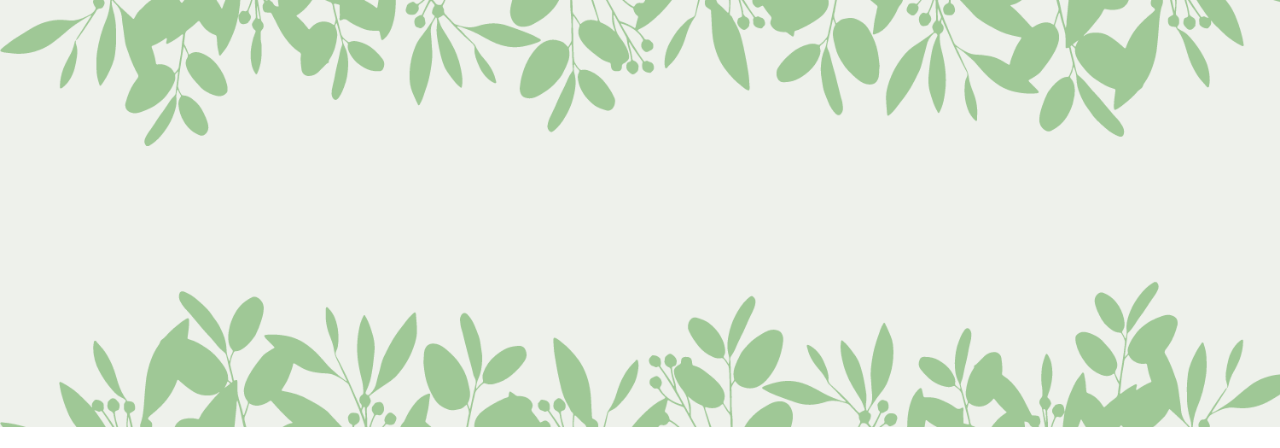
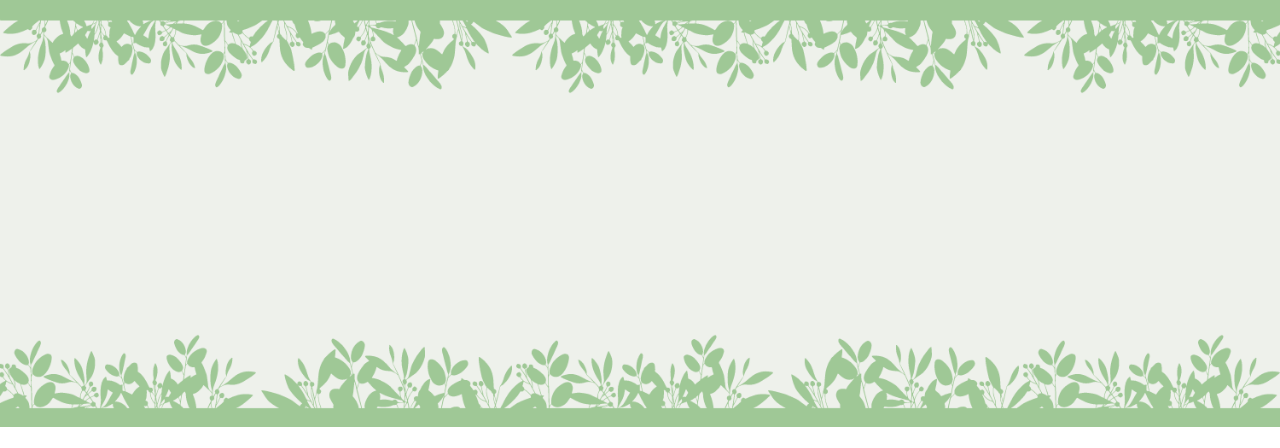
Before and after one commit to paskallogopedia/paskallogopedia.github.io, a plain HTML site: page arak/index.html in a window 1280 px wide. Shown: the top 448 px of the page. Drawn offline with Linux system fonts and the light colour scheme; files that its build step writes are made by us from their sources.

Commit message:
tökéletesborító

```diff
--- a/arak/index.html
+++ b/arak/index.html
@@ -117,7 +117,7 @@ window._wpemojiSettings = {"baseUrl":"https:\/\/s.w.org\/images\/core\/emoji\/14
 <div class="wp-site-blocks">
 <header class="wp-block-template-part">
 <div class="wp-block-cover is-light" style="min-height:439px">
-<span aria-hidden="true" class="wp-block-cover__background has-background-dim-0 has-background-dim" style="background-color:#000000"></span><img fetchpriority="high" decoding="async" width="1500" height="500" class="wp-block-cover__image-background wp-image-168" alt="" src="/wp-content/uploads/2024/03/micsodaotlet-2.png" data-object-fit="cover" srcset="/wp-content/uploads/2024/03/micsodaotlet-2.png 1500w, /wp-content/uploads/2024/03/micsodaotlet-2-300x100.png 300w, /wp-content/uploads/2024/03/micsodaotlet-2-1024x341.png 1024w, /wp-content/uploads/2024/03/micsodaotlet-2-768x256.png 768w" sizes="(max-width: 1500px) 100vw, 1500px"><div class="wp-block-cover__inner-container is-layout-flow wp-block-cover-is-layout-flow">
+<span aria-hidden="true" class="wp-block-cover__background has-background-dim-0 has-background-dim" style="background-color:#000000"></span><img fetchpriority="high" decoding="async" width="1500" height="500" class="wp-block-cover__image-background wp-image-170" alt="" src="/wp-content/uploads/2024/03/tokeletes-borito.png" data-object-fit="cover" srcset="/wp-content/uploads/2024/03/tokeletes-borito.png 1500w, /wp-content/uploads/2024/03/tokeletes-borito-300x100.png 300w, /wp-content/uploads/2024/03/tokeletes-borito-1024x341.png 1024w, /wp-content/uploads/2024/03/tokeletes-borito-768x256.png 768w" sizes="(max-width: 1500px) 100vw, 1500px"><div class="wp-block-cover__inner-container is-layout-flow wp-block-cover-is-layout-flow">
 <div class="wp-block-group is-layout-flow wp-block-group-is-layout-flow">
 <div class="wp-block-group alignwide is-vertical is-content-justification-center is-layout-flex wp-container-core-group-layout-4 wp-block-group-is-layout-flex" style="padding-top:1em;padding-right:0px;padding-bottom:2em;padding-left:0px">
 <div class="wp-block-group is-layout-flow wp-container-core-group-layout-2 wp-block-group-is-layout-flow">
```
Also changed, not shown: category/egyeb/index.html (+1 -1 lines), category/uncategorized/index.html (+1 -1 lines), elerhetosegek/index.html (+1 -1 lines), hello-vilag/index.html (+1 -1 lines), hello-world/index.html (+1 -1 lines), index.html (+1 -1 lines), szolgaltatasok/index.html (+1 -1 lines), wp-content/uploads/2024/03/tokeletes-borito-1024x341.png (added), wp-content/uploads/2024/03/tokeletes-borito-300x100.png (added), wp-content/uploads/2024/03/tokeletes-borito-768x256.png (added), wp-content/uploads/2024/03/tokeletes-borito.png (added).
